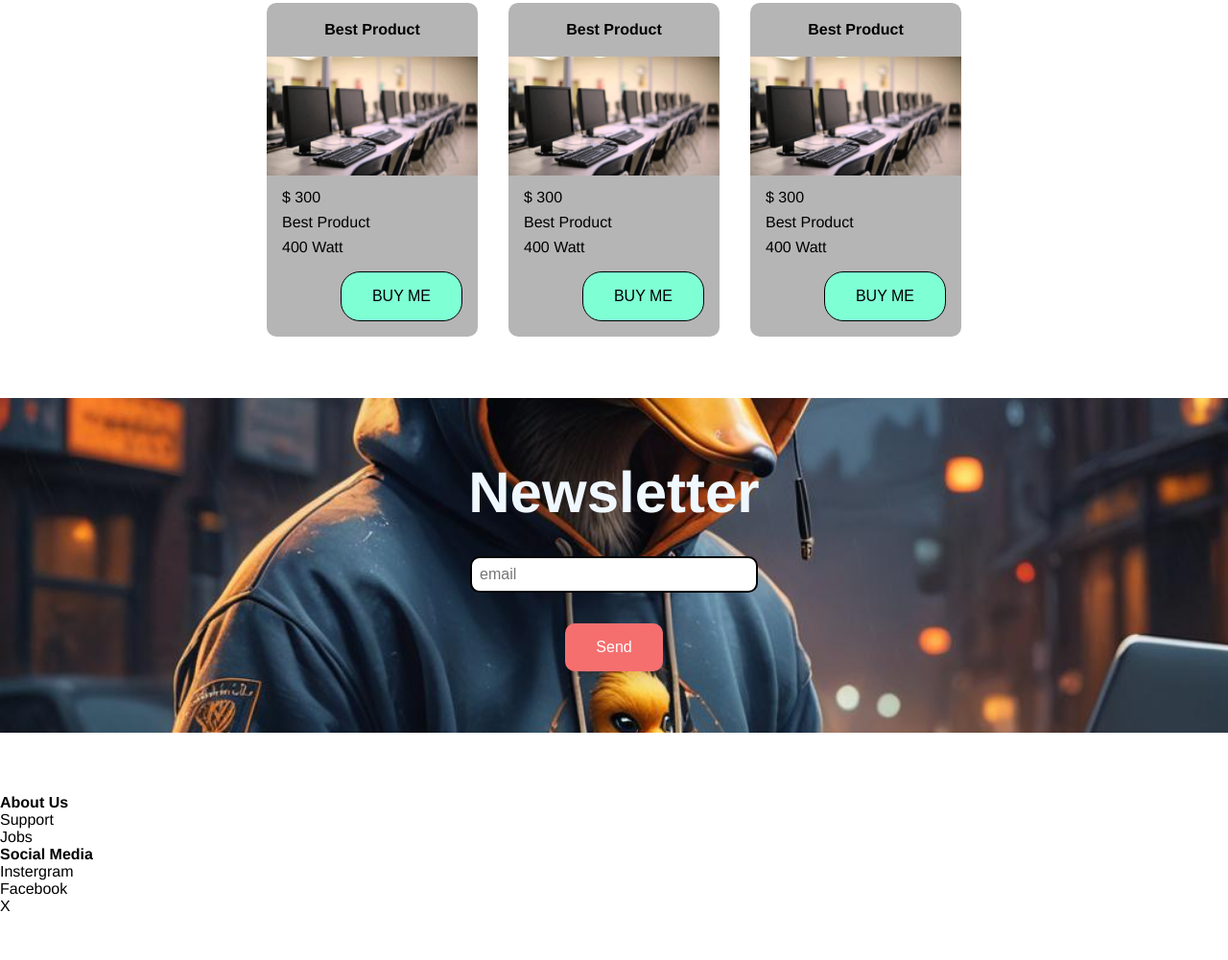
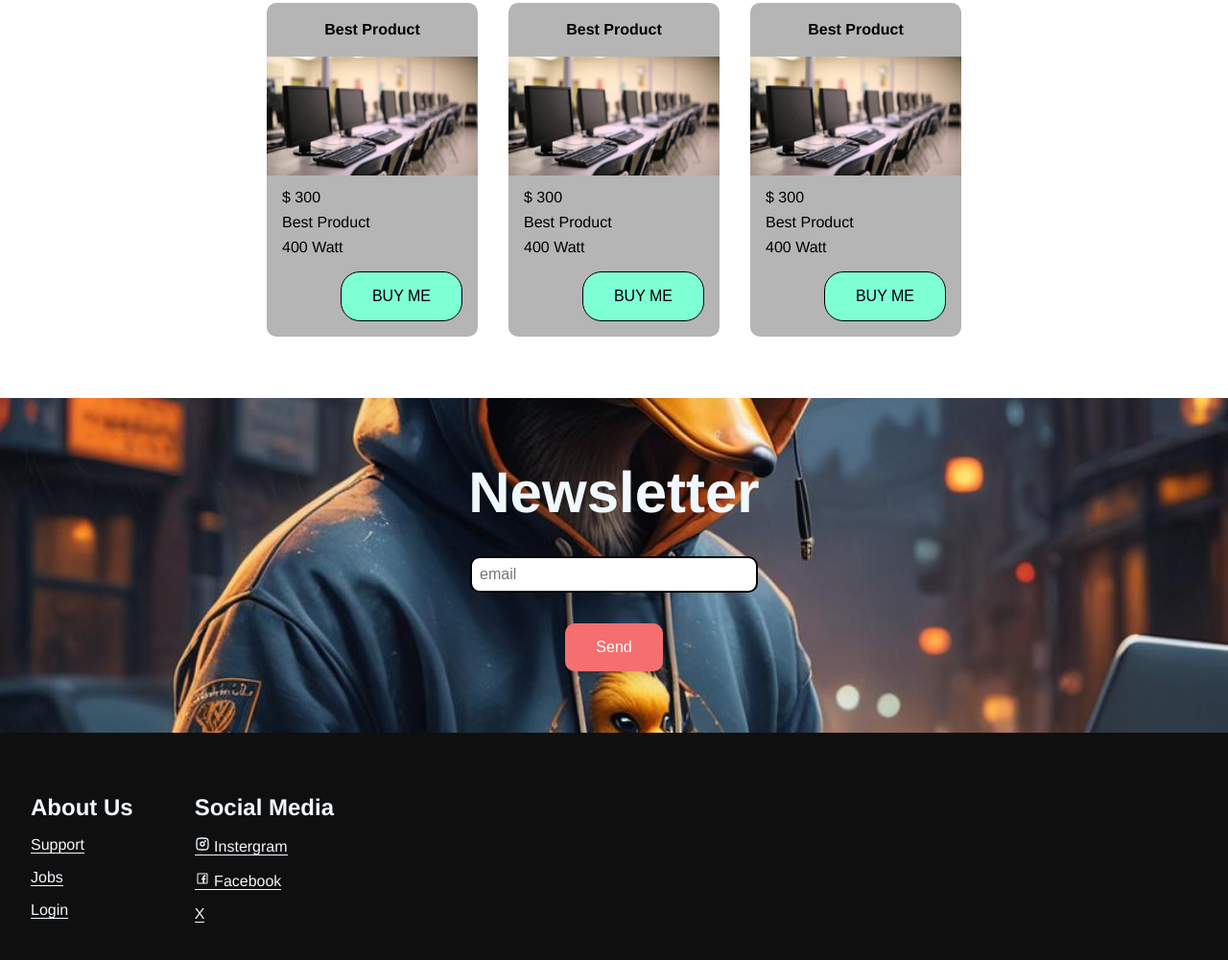
Before and after one commit to Pinweng/Projekt1, a plain HTML site: page Testwebside/index.html in a window 1280 px wide. Shown: the part 758-1759 px from the top of the page at 96% size. Before the commit the page ends 1712 px from the top, so only its background shows below. Drawn offline with Linux system fonts and the light colour scheme.

Commit message:
Update -Footer Section

```diff
--- a/Testwebside/index.css
+++ b/Testwebside/index.css
@@ -3,6 +3,10 @@
   padding: 0;
   box-sizing: border-box;
   font-size: 16px;
+}
+
+html{
+  scroll-behavior: smooth;
 }
 
 body {
@@ -159,7 +163,7 @@ header {
 
 .newsletter{
   text-align: center;
-  margin-bottom: 64px;
+
   padding: 64px;
   background-image: url("./TRHLb7syrFr3EmDr1LO9--1--g35dw.jpg");
   background-size: cover;
@@ -192,7 +196,39 @@ header {
         }
       }
     }
+  }
+}
 
 
+footer{
+  background-color: rgb(16, 15, 15);
+  color: aliceblue;
+  padding: 64px 32px;
+  display: flex;
+  gap: 64px;
+
+  ul{
+    list-style: none;
+
+
+    a{
+      text-decoration: none;
+      border-bottom: 1px solid aliceblue;
+      color: aliceblue;
+
+      &:hover{
+        border-color: red;
+      }
+    }
+
+    li{
+      margin-bottom: 16px;
+    }
+
+    p{
+      font-weight: 600;
+      font-size: 24px;
+      margin-bottom: 16px;
+    }
   }
 }
--- a/Testwebside/index.html
+++ b/Testwebside/index.html
@@ -10,9 +10,9 @@
     <header>
       <img src="./0i2IiBRCfnWGsH3Qcb0h--1--woszg.jpg" alt="Logo" />
       <nav>
-        <a href="#">Products</a>
+        <a href="#products">Products</a>
         <a href="#">Pricing</a>
-        <a href="#">Contact</a>
+        <a href="#contact">Contact</a>
       </nav>
     </header>
     <main>
@@ -27,7 +27,7 @@
         </div>
       </section>
 
-      <section class="products-section">
+      <section id="products" class="products-section">
         <h3 class="h3">Products</h3>
         <div class="product-cards">
           <div class="product-card-container">
@@ -98,7 +98,7 @@
         </div>
       </section>
 
-      <section class="newsletter">
+      <section id="contact" class="newsletter">
         <h3 class="h3">Newsletter</h3>
         <form method="post" action>
           <div class="input-containter">
@@ -113,16 +113,31 @@
 
     <footer>
       <ul>
-        <b>About Us</b>
-        <li>Support</li>
-        <li>Jobs</li>
+        <p>About Us</p>
+        <li><a href="#">Support</a></li>
+        <li><a href="#">Jobs</a></li>
+        <li><a href="#">Login</a></li>
       </ul>
 
       <ul>
-        <b>Social Media</b>
-        <li>Instergram</li>
-        <li>Facebook</li>
-        <li>X</li>
+        <p>Social Media</p>
+        <li><a href="#"><svg xmlns="http://www.w3.org/2000/svg"
+          width="16" height="16"
+          viewBox="0 0 24 24">
+          <g fill="none">
+            <path stroke="currentColor"
+            stroke-width="2"
+            d="M3 11c0-3.771 0-5.657 1.172-6.828C5.343 3 7.229 3 11 3h2c3.771 0 5.657 0 6.828 1.172C21 5.343 21 7.229 21 11v2c0 3.771 0 5.657-1.172 6.828C18.657 21 16.771 21 13 21h-2c-3.771 0-5.657 0-6.828-1.172C3 18.657 3 16.771 3 13z"/>
+            <circle cx="16.5" cy="7.5" r="1.5" fill="currentColor"/>
+            <circle cx="12" cy="12" r="3" stroke="currentColor"
+            stroke-width="2"/></g></svg> Instergram</a> </li>
+        <li><a href="#"><svg xmlns="http://www.w3.org/2000/svg"
+          width="16" height="16" viewBox="0 0 32 32">
+          <path
+          fill="currentColor"
+          d="M7 5c-1.094 0-2 .906-2 2v18c0 1.094.906 2 2 2h18c1.094 0 2-.906 2-2V7c0-1.094-.906-2-2-2zm0 2h18v18h-5.188v-6.75h2.594l.375-3h-2.968v-1.938c0-.874.214-1.468 1.468-1.468h1.625V9.125c-.277-.035-1.238-.094-2.343-.094c-2.305 0-3.875 1.387-3.875 3.969v2.25h-2.625v3h2.624V25H7z"/>
+        </svg> Facebook</a></li>
+        <li><a href="#">X</a></li>
       </ul>
     </footer>
   </body>
```
Also changed, not shown: Testwebside/instagram.svg (added), Testwebside/instagram_.png (added).
